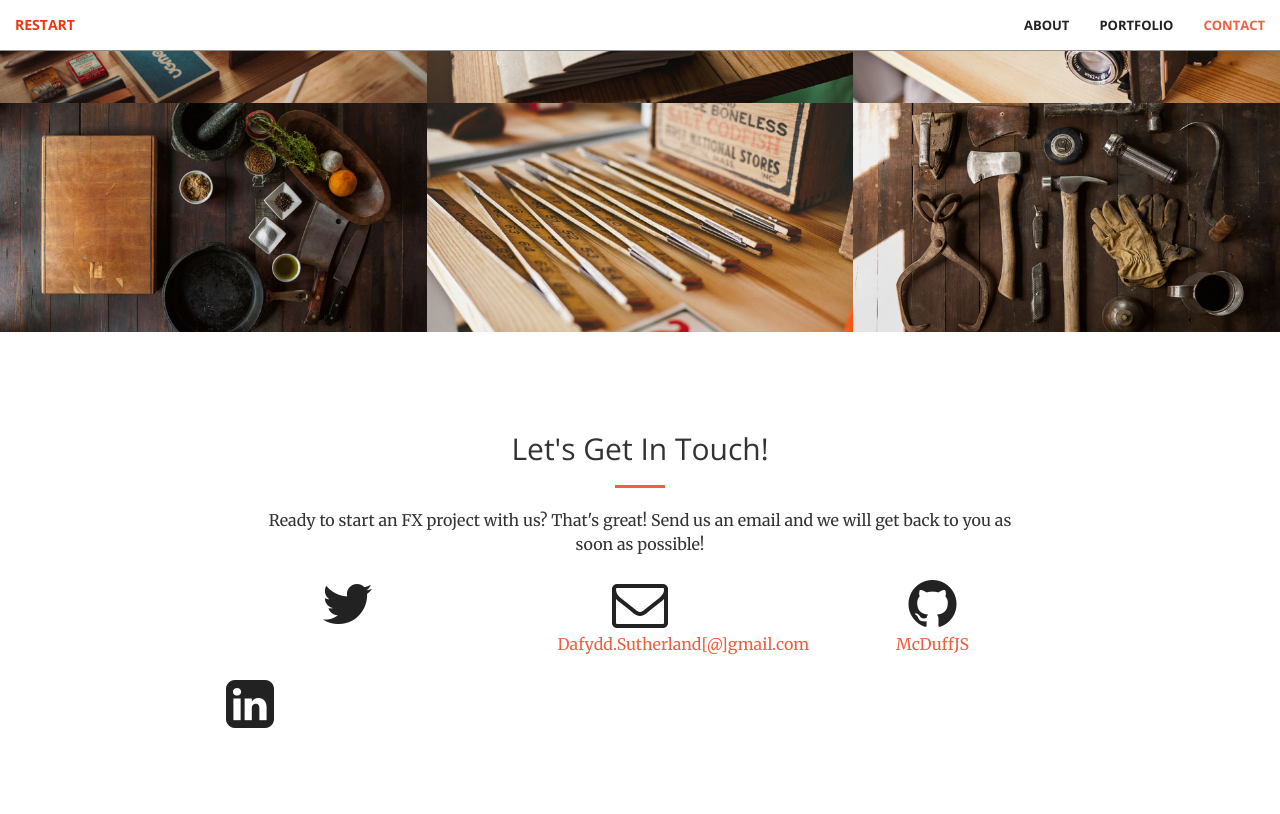
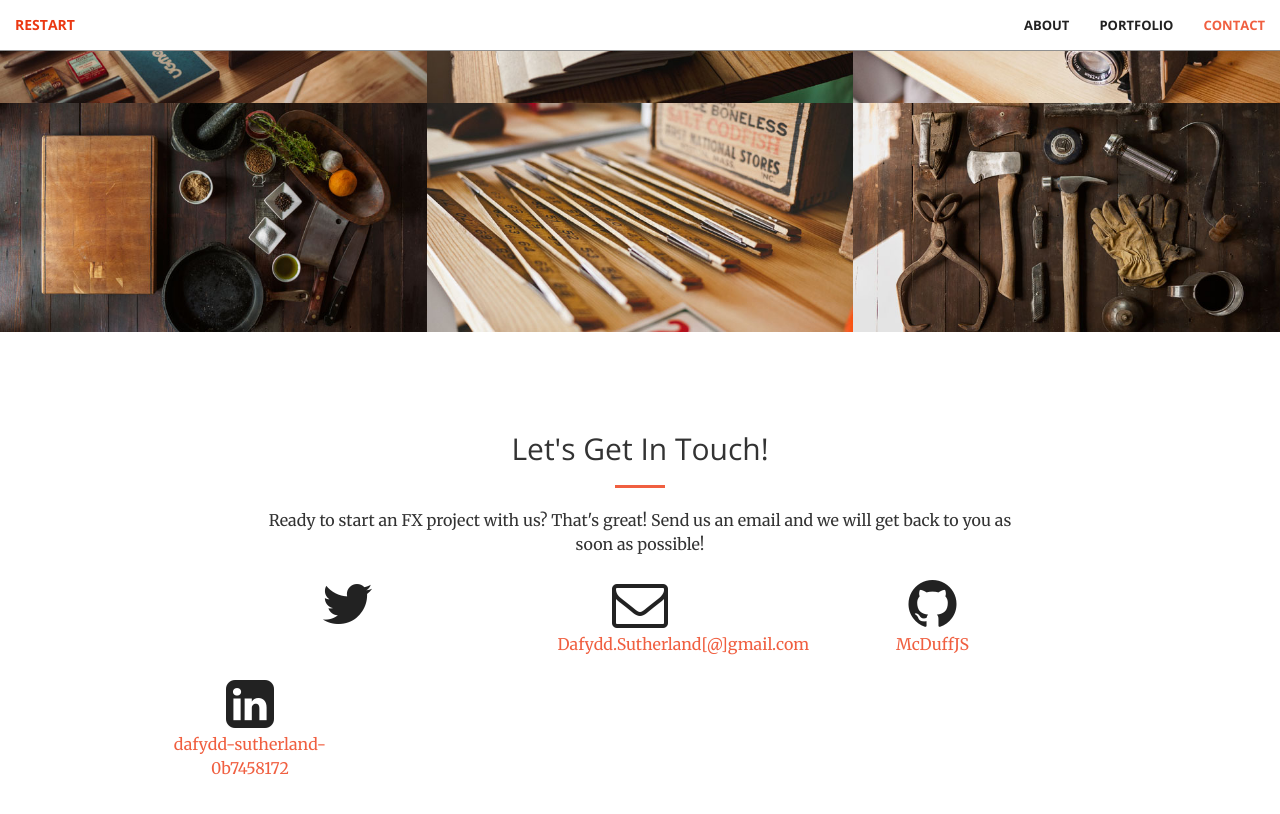
Before and after one commit to McDuffJS/mcduffjs.github.io, a Jekyll site: the page built from index.html, in a window 1280 px wide and 900 px high, scrolled down 1027 px. Shown: the top 814 px of the window. Built offline with Jekyll 4.4.1, drawn with Linux system fonts in a browser that asks for light colours.

Commit message:
Update _config.yml

```diff
--- a/_config.yml
+++ b/_config.yml
@@ -5,9 +5,9 @@ description: > # this means to ignore newlines until "baseurl:"
 baseurl: "" # the subpath of your site, e.g. /blog/
 url: "" # the base hostname & protocol for your site
 
-twitter_username:
+# twitter_username:
 github_username: McDuffJS
-linkedin_username:
+linkedin_username: dafydd-sutherland-0b7458172
 
 # Build settings
 markdown: kramdown
```
